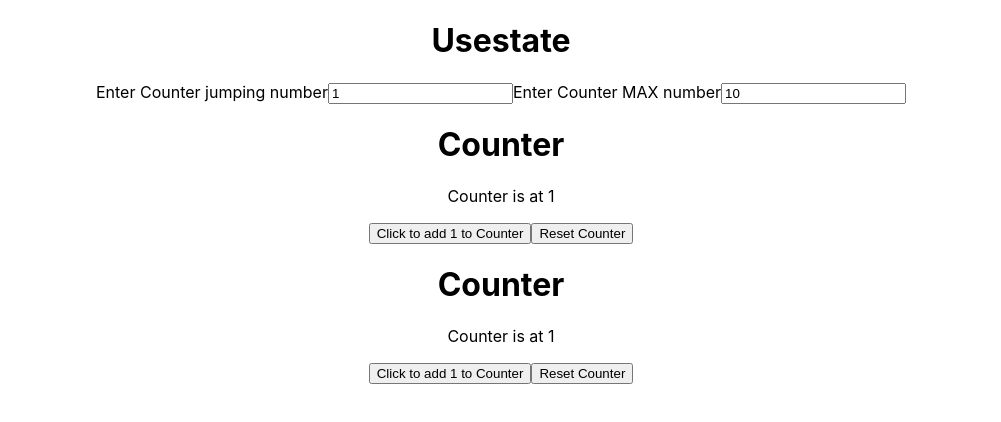
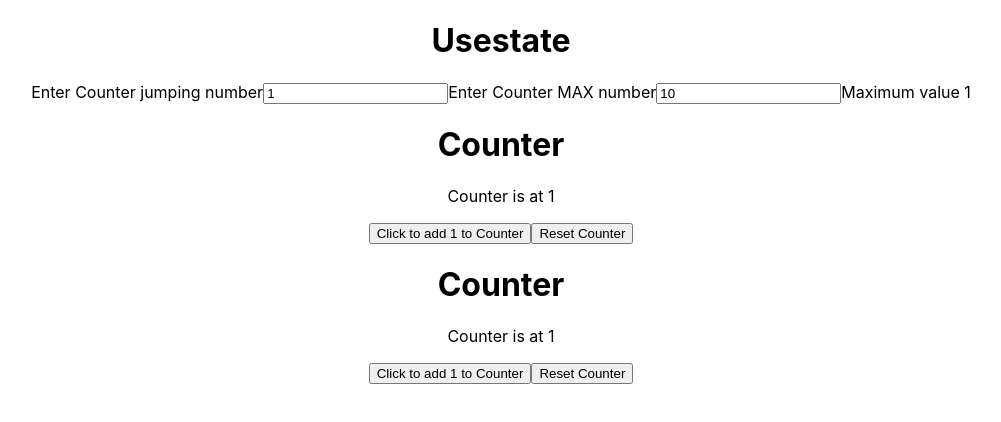
Before and after one commit to ShaniYonayov/usestate, a React (Create React App) app: page / in a window 1280 px wide. Shown: the top 422 px of the page, without its empty margins (139-1140 px from the left). Built offline with nearby package versions, Linux system fonts and the light colour scheme.

Commit message:
homeWork4-addTotalMaxToAllCounters

```diff
--- a/src/App.js
+++ b/src/App.js
@@ -8,6 +8,7 @@ function App() {
   const [delta, setDelta] = useState(1)
   const [max, setMax] = useState(10)
   const [reset, setReset] = useState(false)
+  const [allMaxValue, setAllMaxValue] = useState(1)
 
 function handelDelta(e){
   console.log(e);
@@ -23,6 +24,16 @@ function getReset(data){
   setReset(data)
 }
 
+function getAllMax(data){
+  console.log(data)
+  if(data > allMaxValue){
+    setAllMaxValue(data)
+  }
+  else{
+    setAllMaxValue(allMaxValue)
+  }
+}
+
   return (
     <div className="App">
      <h1>Usestate</h1>
@@ -32,8 +43,10 @@ function getReset(data){
       <label>Enter Counter MAX number
         <input type="number" value = {max} onChange = {handelMax}/ >
       </label>
-      <Counter delta = {delta} max = {max} getReset = {getReset} needToReset = {reset} />
-      <Counter delta = {delta} max = {max} getReset = {getReset} needToReset = {reset} />
+      <label>Maximum value {allMaxValue}</label>
+      <Counter delta = {delta} max = {max} getReset = {getReset} needToReset = {reset} getAllMax = {getAllMax} />
+      <Counter delta = {delta} max = {max} getReset = {getReset} needToReset = {reset} getAllMax = {getAllMax} />
+
     </div>
   );
 }
```
